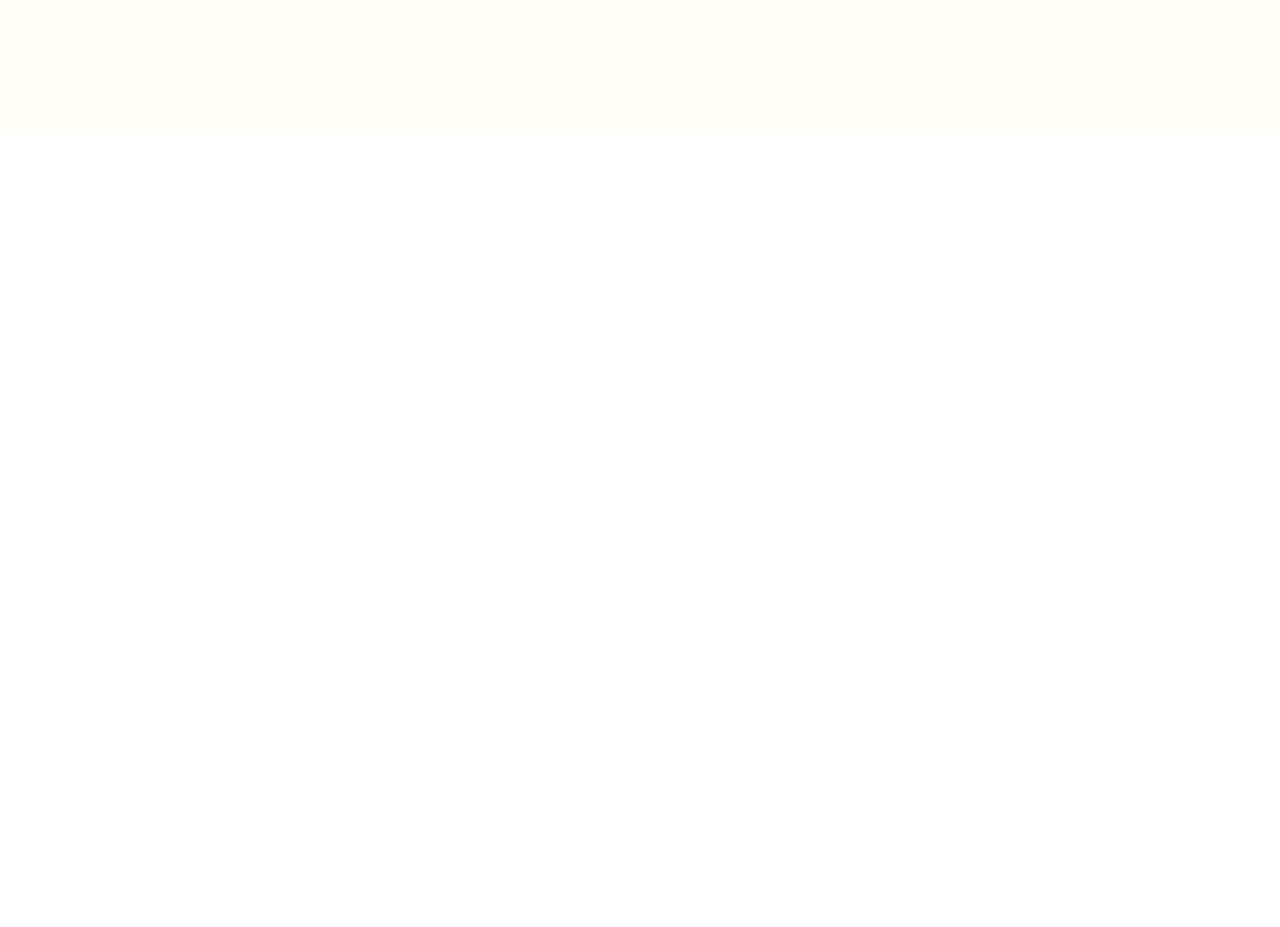
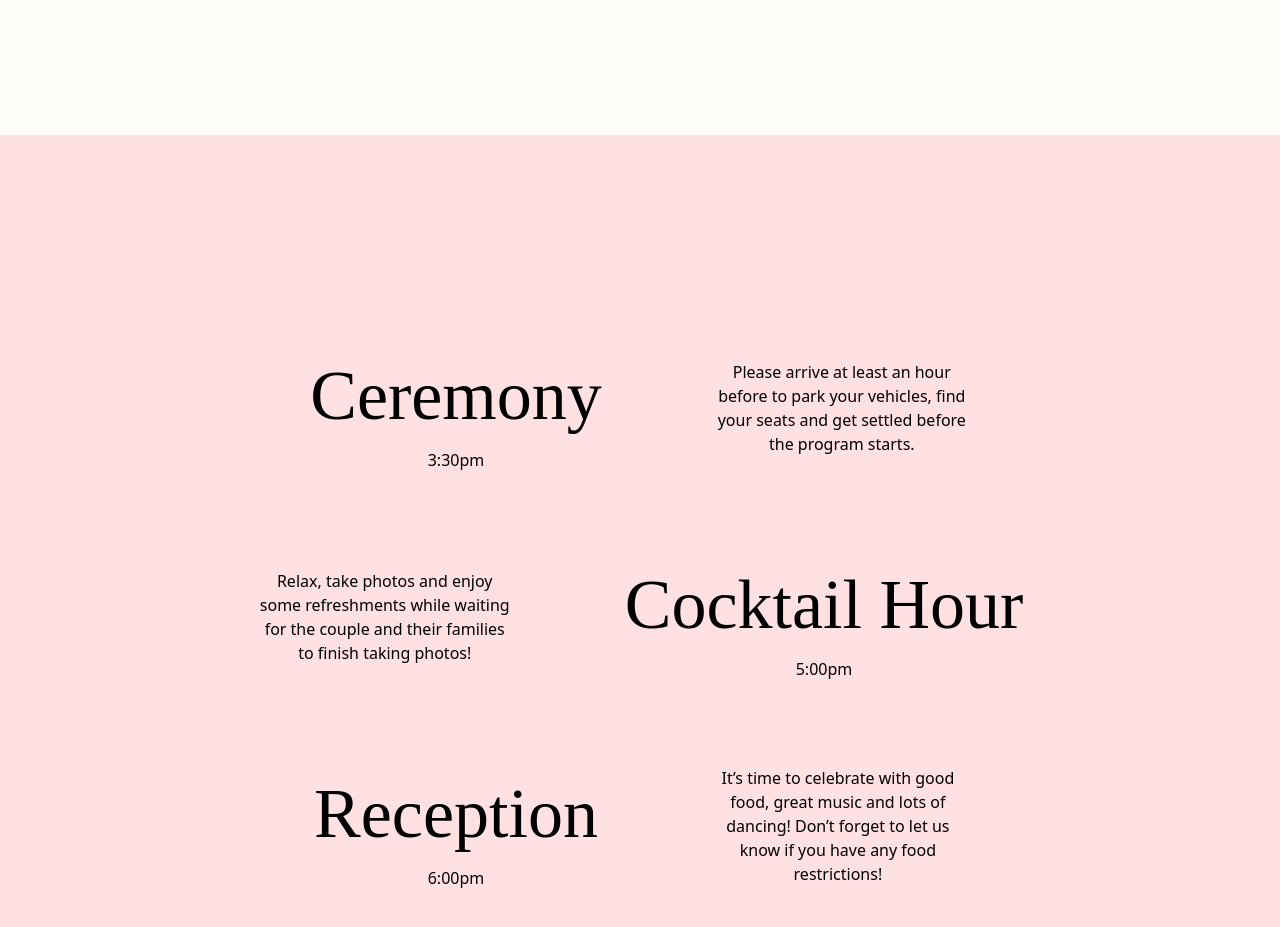
Before and after one commit to jigolaurito93/PoAndJoWedding, a React (Vite) app: page / in a window 1280 px wide. Shown: the part 2100-3027 px from the top of the page. Before the commit the page ends 2235 px from the top, so only its background shows below. Built offline with nearby package versions, Linux system fonts and the light colour scheme; a web font is replaced by a local one.

Commit message:
Program structure done

```diff
--- /dev/null
+++ b/src/components/Program.jsx
@@ -0,0 +1,45 @@
+import React from "react";
+
+function Program() {
+  const programV = [
+    {
+      title: "Ceremony",
+      time: "3:30pm",
+      message:
+        "Please arrive at least an hour before to park your vehicles, find your seats and get settled before the program starts.",
+    },
+    {
+      title: "Cocktail Hour",
+      time: "5:00pm",
+      message:
+        "Relax, take photos and enjoy some refreshments while waiting for the couple and their families to finish taking photos!",
+    },
+    {
+      title: "Reception",
+      time: "6:00pm",
+      message:
+        "It’s time to celebrate with good food, great music and lots of dancing! Don’t forget to let us know if you have any food restrictions!",
+    },
+  ];
+  return (
+    <div id="program" className="py-32 px-44">
+      {programV.map((program, i) => {
+        return (
+          <div className="flex justify-center items-center gap-28 my-20" key={i}>
+            <div
+              className={`${
+                i % 2 == 1 ? "order-1" : ""
+              } flex flex-col justify-center items-center`}
+            >
+              <h3 className="">{program.title}</h3>
+              <h4>{program.time}</h4>
+            </div>
+            <p className="w-64 text-center">{program.message}</p>
+          </div>
+        );
+      })}
+    </div>
+  );
+}
+
+export default Program;
--- a/src/index.css
+++ b/src/index.css
@@ -33,3 +33,7 @@ h3 {
 #fillerF {
   background-color: #fffdf7;
 }
+
+#program {
+  background-color: #ffe0e3;
+}
--- a/src/views/Home.jsx
+++ b/src/views/Home.jsx
@@ -2,6 +2,7 @@ import React from "react";
 import LandingHero from "../components/LandingHero";
 import DateAndVenue from "../components/DateAndVenue";
 import FillerFlowers from "../components/FillerFlowers";
+import Program from "../components/Program";
 
 function Home() {
   return (
@@ -9,6 +10,7 @@ function Home() {
       <LandingHero />
       <DateAndVenue />
       <FillerFlowers />
+      <Program />
     </div>
   );
 }
```
